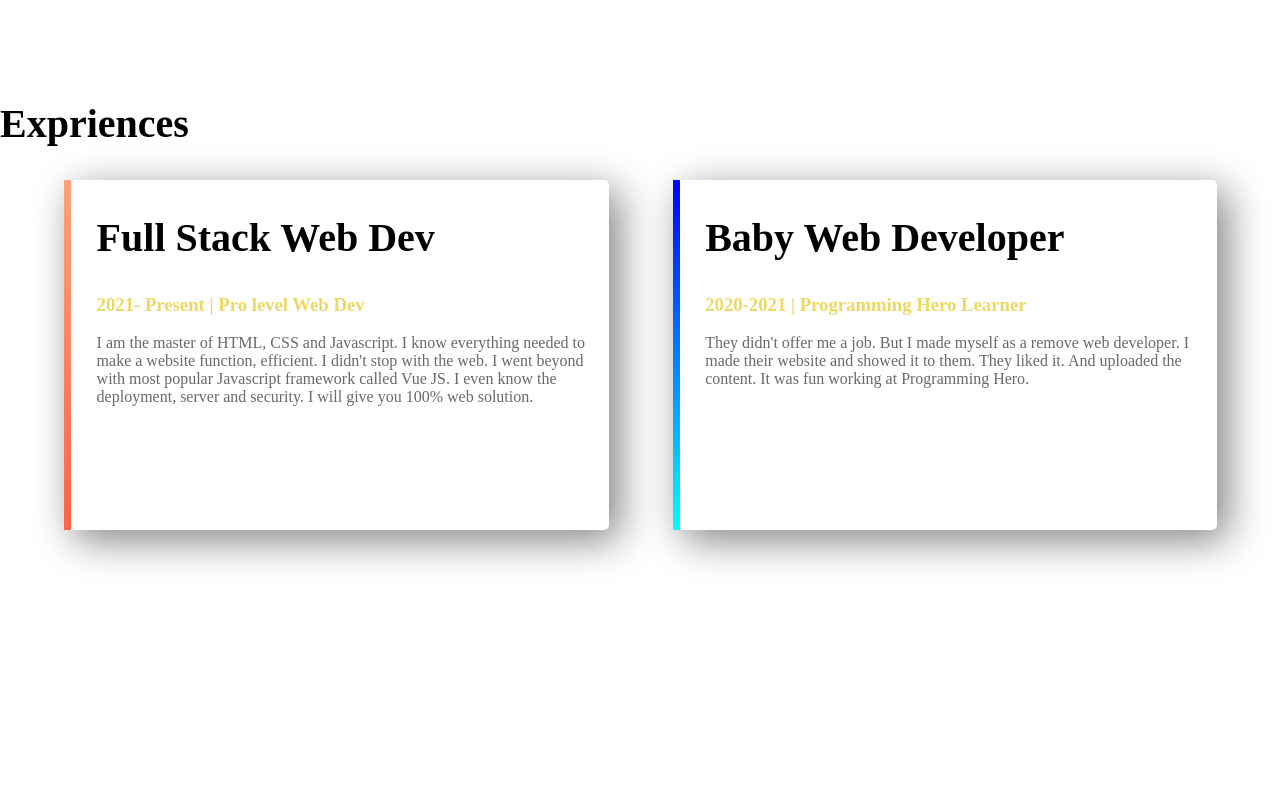
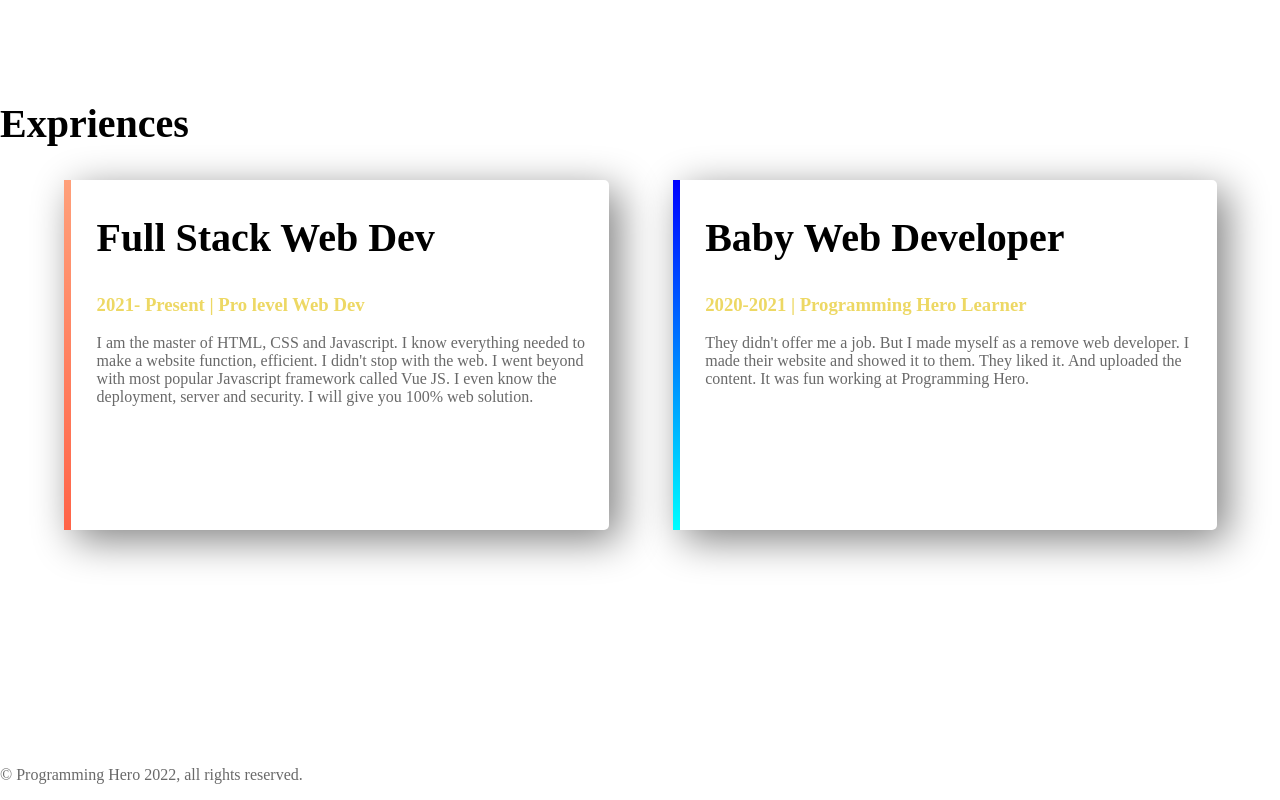
Before and after one commit to M-Chonda/Potfolio, a plain HTML site: page index.html in a window 1280 px wide. Shown: the part 1233-2033 px from the top of the page. Before the commit the page ends 1983 px from the top, so only its background shows below. Drawn offline with nearby package versions, Linux system fonts and the light colour scheme; files whose address does not match are found by name; a web font is replaced by a local one.

Commit message:
updated footer

```diff
--- a/index.html
+++ b/index.html
@@ -59,6 +59,9 @@
   </div>
 
 </section>
+<footer>
+  <p>© Programming Hero 2022, all rights reserved.</p>
+</footer>
 
 </body>
 </html>
```
